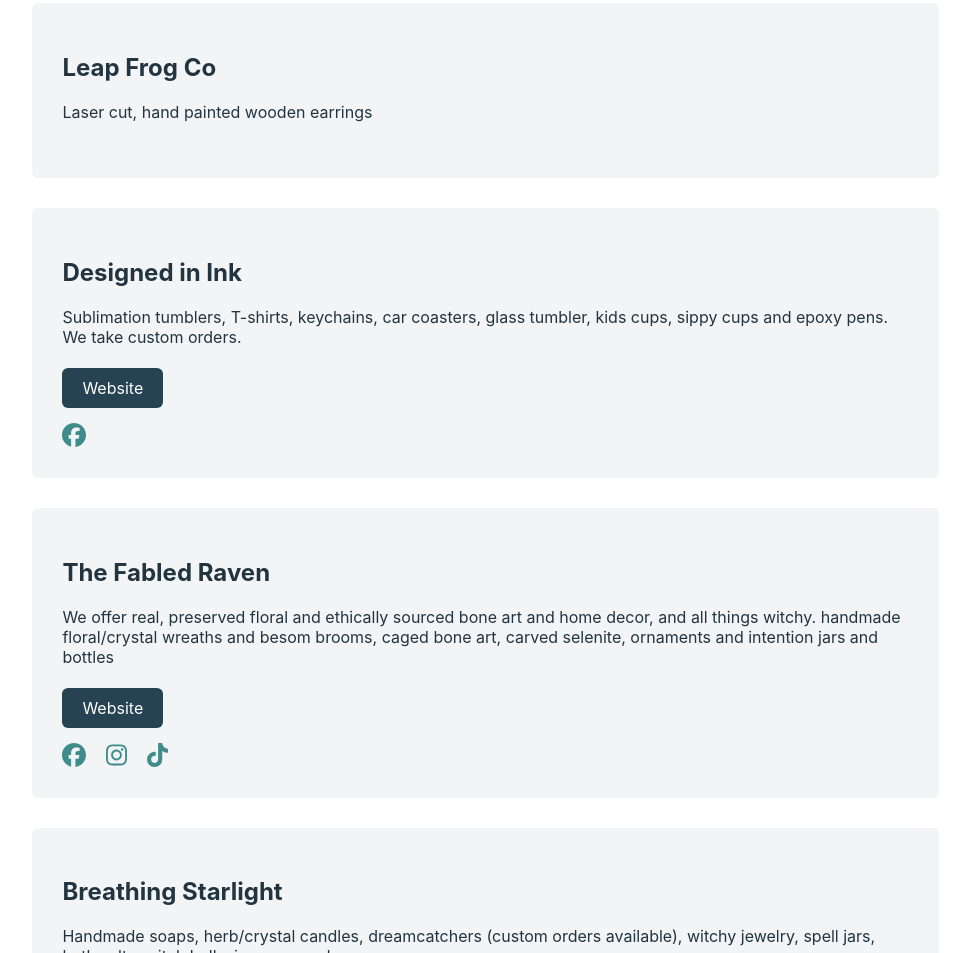
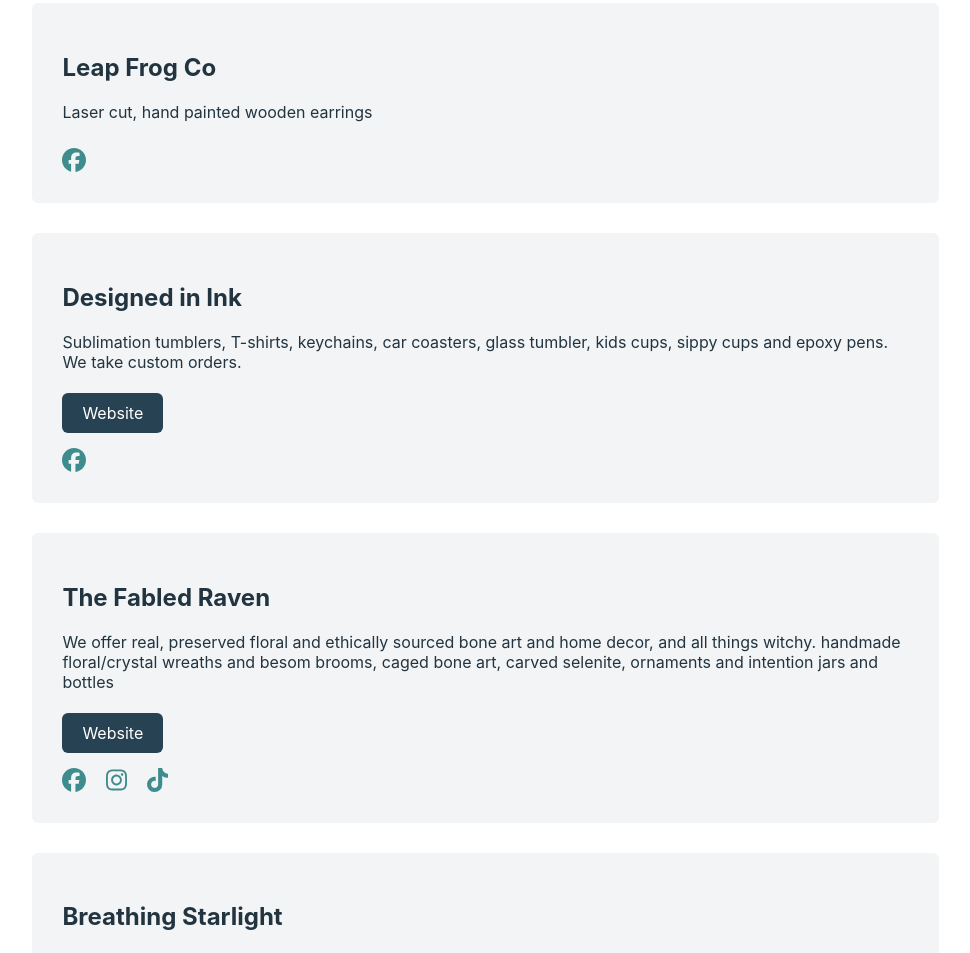
Before and after one commit to taydunworth/nhhm-22-vendor-list, a Gatsby site: page / in a window 1280 px wide. Shown: the part 10232-11185 px from the top of the page, without its empty margins (137-1107 px from the left). Built offline with nearby package versions, Linux system fonts and the light colour scheme; Gatsby itself is replaced by a stand-in of ours.

Commit message:
leapfrogco update

```diff
--- a/src/components/vendorCard.js
+++ b/src/components/vendorCard.js
@@ -283,6 +283,7 @@ const vendors = [
       name: "Leap Frog Co",
       id: 37,
       description: "Laser cut, hand painted wooden earrings",
+      facebook: "https://www.facebook.com/groups/1924865827652105/",
     },
     {
       name: "Designed in Ink",
```
